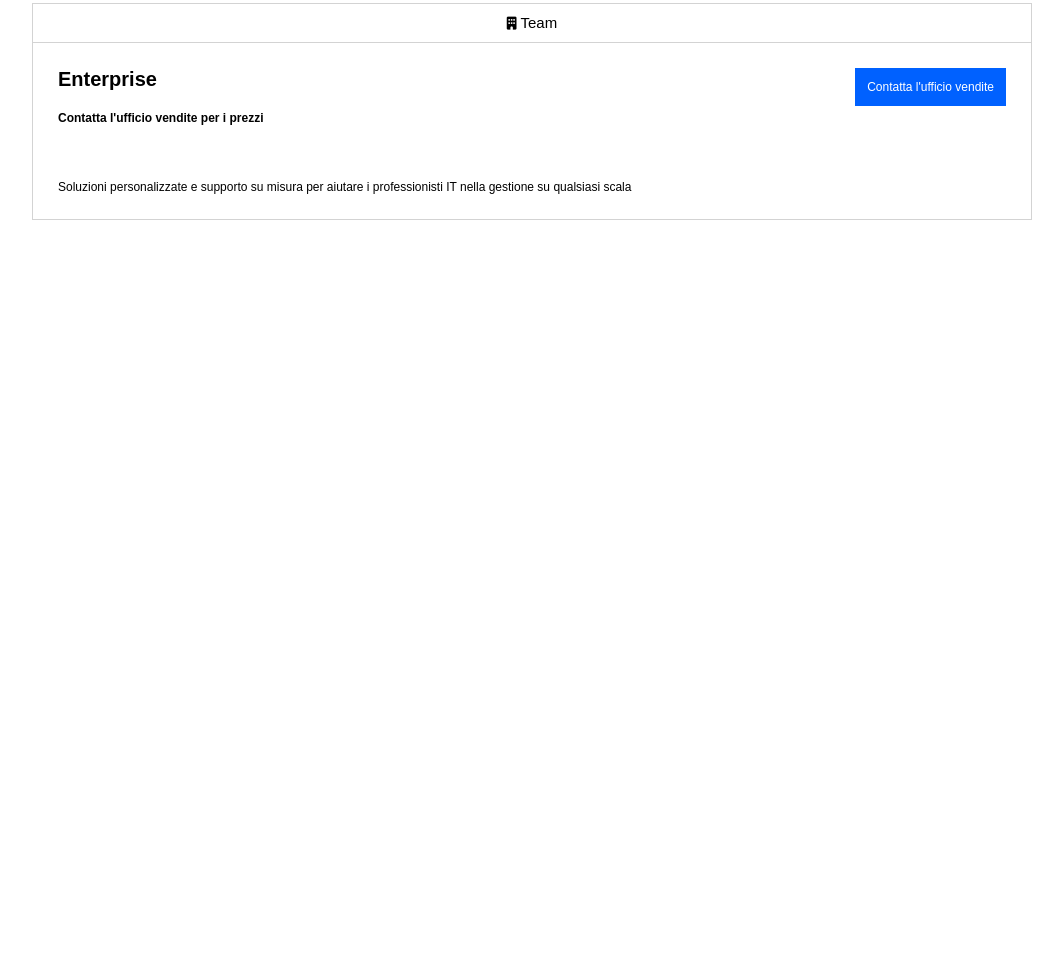
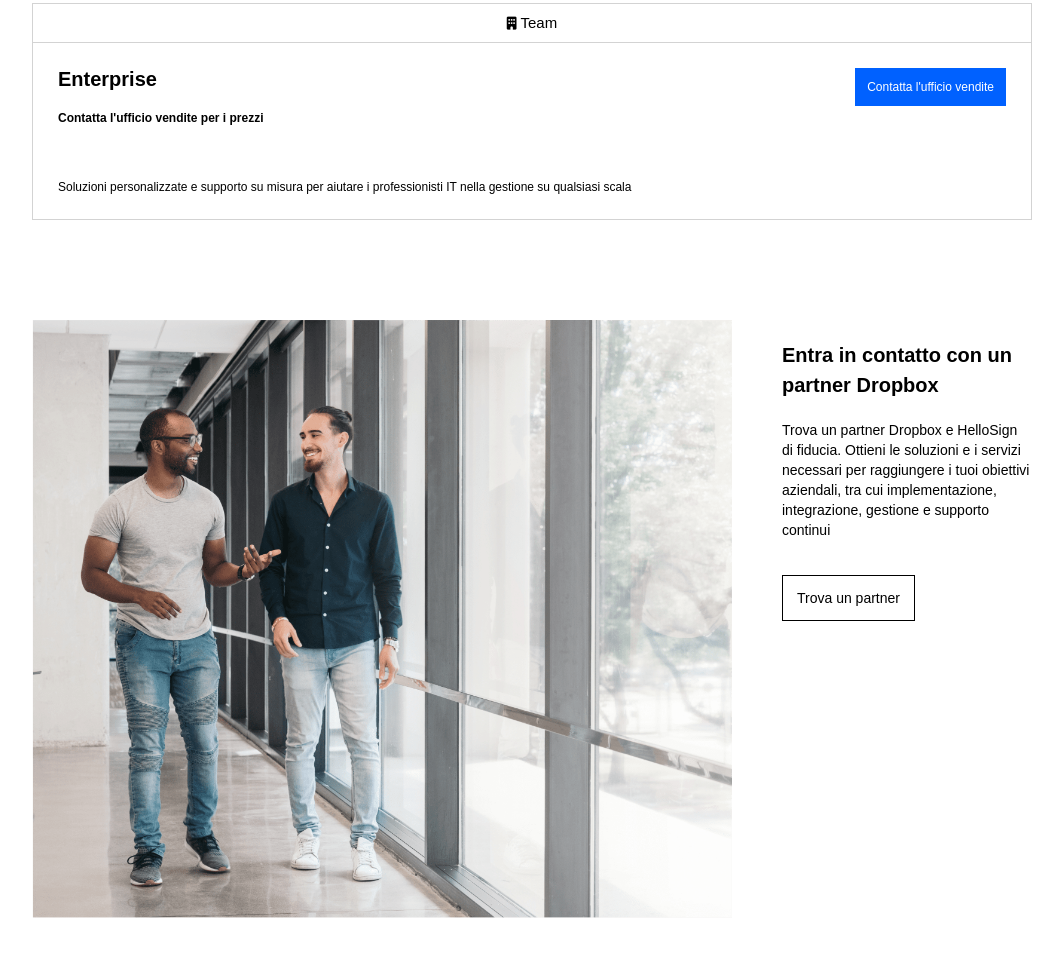
Before and after one commit to GianfrancoGhiani/htmlcss-dropbox, a plain HTML site: page index.html in a window 1280 px wide. Shown: the part 1994-2950 px from the top of the page, without its empty margins (108-1171 px from the left). Before the commit the page ends 2314 px from the top, so only its background shows below. Drawn offline with Linux system fonts and the light colour scheme.

Commit message:
partner section done

```diff
--- a/css/style.css
+++ b/css/style.css
@@ -50,7 +50,6 @@ li{
     background-color: var(--blue-btn);
     color: var(--wt);
     text-decoration: none;
-    /* padding: 7px 12px; */
     padding: 1em;
 }
 h2{
@@ -60,6 +59,12 @@ h2{
     margin: 50px 0;
     width: calc((100% - 100px) / 3);
     border: 1px solid var(--lightgrey);
+}
+h3{
+    font-size: 20px;
+}
+.f-start{
+    align-items: flex-start;
 }
 /* specific selection  */
 
@@ -149,7 +154,6 @@ input, label{
 
 .flex-col h3{
     margin: 35px 0 25px;
-    font-size: 20px;
 }
 .flex-col .price{
     margin-bottom: 15px;
@@ -189,10 +193,7 @@ h5{
 .bot-cell{
     border: 1px solid var(--lightgrey);
 }
-.team h3{
-    /* margin: 35px 0 25px; */
-    font-size: 20px;
-}
+
 .team{
     padding: 25px;
     font-size: 12px;
@@ -201,6 +202,24 @@ h5{
     margin: 20px 0 55px;
     font-weight: bold;
 }
-.enterprise{
-    align-items: flex-start;
+/* section partner */
+.partner img{
+    width: 70%;
 }
+.pt-txt{
+    width: 25%;
+    font-size: 14px;
+}
+.pt-txt h3{
+    line-height: 30px;
+    margin: 20px 0;
+}
+.pt-txt p{
+    line-height: 20px;
+    margin-bottom: 50px;
+}
+.special{
+    border: 1px solid var(--blk);
+    background-color: var(--wt);
+    color: var(--blk);
+}
--- a/index.html
+++ b/index.html
@@ -48,6 +48,7 @@
     </header>
     <main>
         <!-- main composed of 7 sections -->
+        <!-- first section -->
         <section class="container-small planes">
             <!-- sect 1, defined by 3 pts, top txt, 3 central cell/columns, bot cell -->
             <!-- top txt -->
@@ -157,7 +158,7 @@
                     Team
                 </div>
                 <div class="team">
-                    <div class="enterprise flex">
+                    <div class="f-start flex">
                         <ul class="frst">
                             <li><h3>Enterprise</h3></li>
                             <li class="price">Contatta l'ufficio vendite per i prezzi</li>
@@ -167,6 +168,15 @@
                     <p>Soluzioni personalizzate e supporto su misura per aiutare i professionisti IT nella gestione su qualsiasi scala</p>
             </div>
         </section>
+        <!-- second section -->
+        <section class="container-small flex partner f-start">
+            <img src="img/partner.png" alt="Partner">
+            <div class="pt-txt">
+                <h3>Entra in contatto con un partner Dropbox</h3>
+                <p>Trova un partner Dropbox e HelloSign di fiducia. Ottieni le soluzioni e i servizi necessari per raggiungere i tuoi obiettivi aziendali, tra cui implementazione, integrazione, gestione e supporto continui</p>
+                <a href="#" class="btn special">Trova un partner</a>
+            </div>
+        </section>
     </main>
     <footer></footer>
 </body>
```
